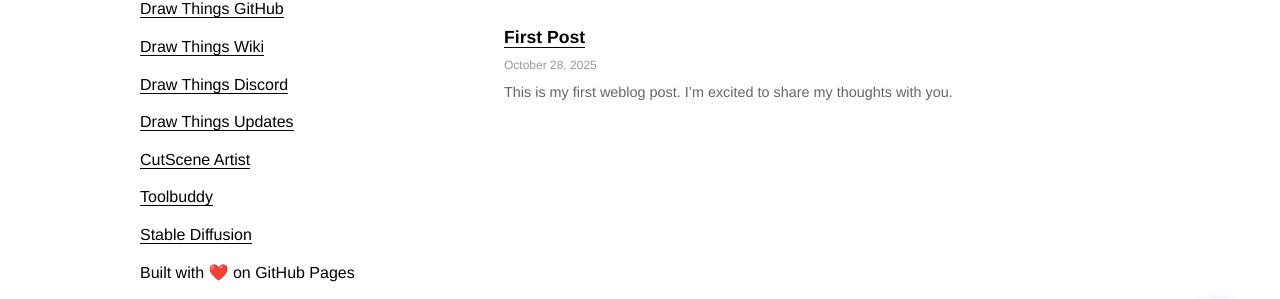
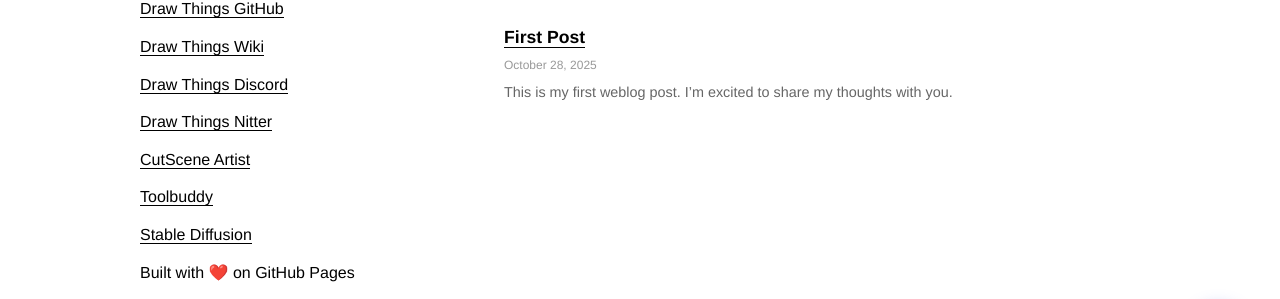
Before and after one commit to skeptict/skeptict.github.io, a Jekyll site: the page built from index.html, in a window 1280 px wide. Shown: the part 507-806 px from the top of the page. Built offline with Jekyll 4.4.1, drawn with Linux system fonts in a browser that asks for light colours.

Commit message:
Change link text to 'Draw Things Nitter'
Update link text from 'Draw Things Updates' to 'Draw Things Nitter'
to be more descriptive of what the link points to.

🤖 Generated with [Claude Code](https://claude.com/claude-code)

Co-Authored-By: Claude Sonnet 4.5 <noreply@anthropic.com>

```diff
--- a/index.html
+++ b/index.html
@@ -20,7 +20,7 @@ title: Home
                 <li><a href="https://github.com/drawthingsai/draw-things-community" target="_blank">Draw Things GitHub</a></li>
                 <li><a href="https://github.com/drawthingsai/draw-things-community/wiki" target="_blank">Draw Things Wiki</a></li>
                 <li><a href="https://discord.gg/qJsk9pr9Wj" target="_blank">Draw Things Discord</a></li>
-                <li><a href="https://nitter.net/drawthingsapp" target="_blank">Draw Things Updates</a></li>
+                <li><a href="https://nitter.net/drawthingsapp" target="_blank">Draw Things Nitter</a></li>
                 <li><a href="https://www.youtube.com/@CutSceneArtist" target="_blank">CutScene Artist</a></li>
                 <li><a href="https://www.youtube.com/@Toolbuddy" target="_blank">Toolbuddy</a></li>
                 <li><a href="https://stability.ai/stable-image" target="_blank">Stable Diffusion</a></li>
```
